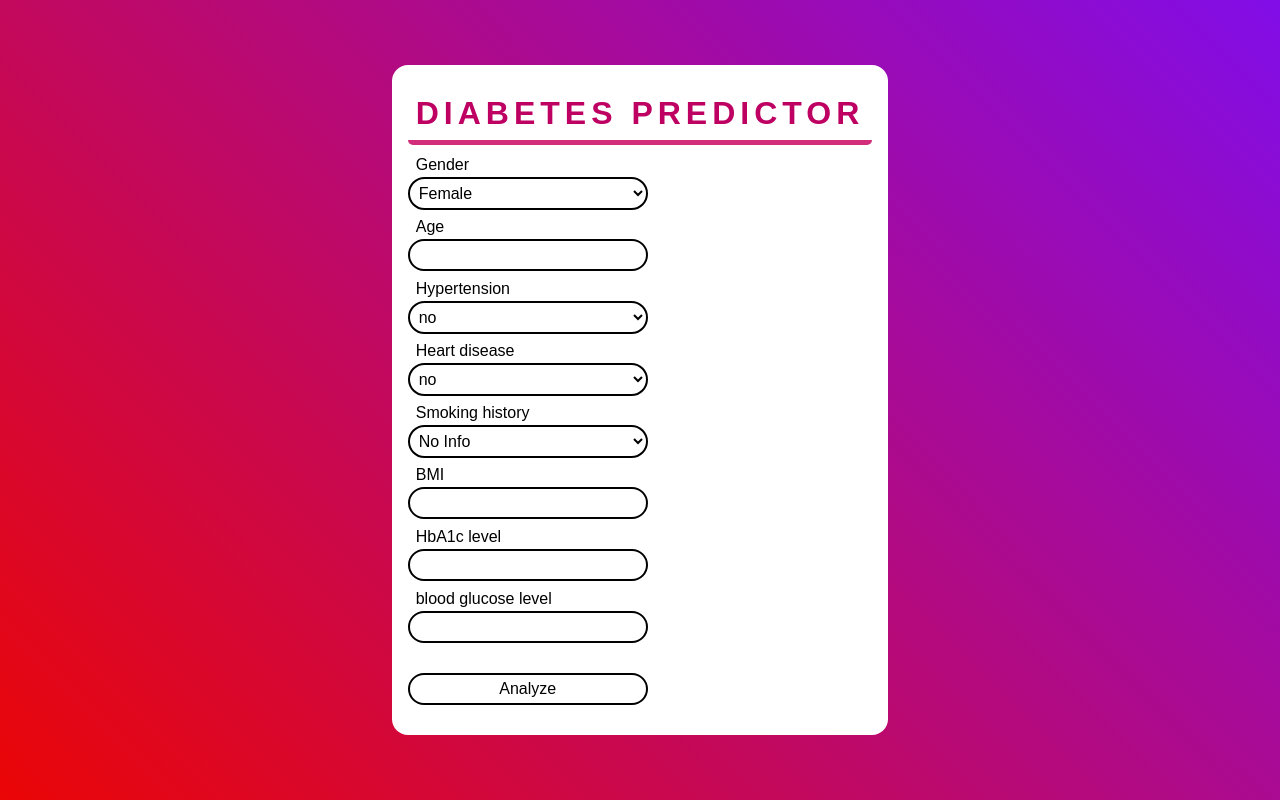
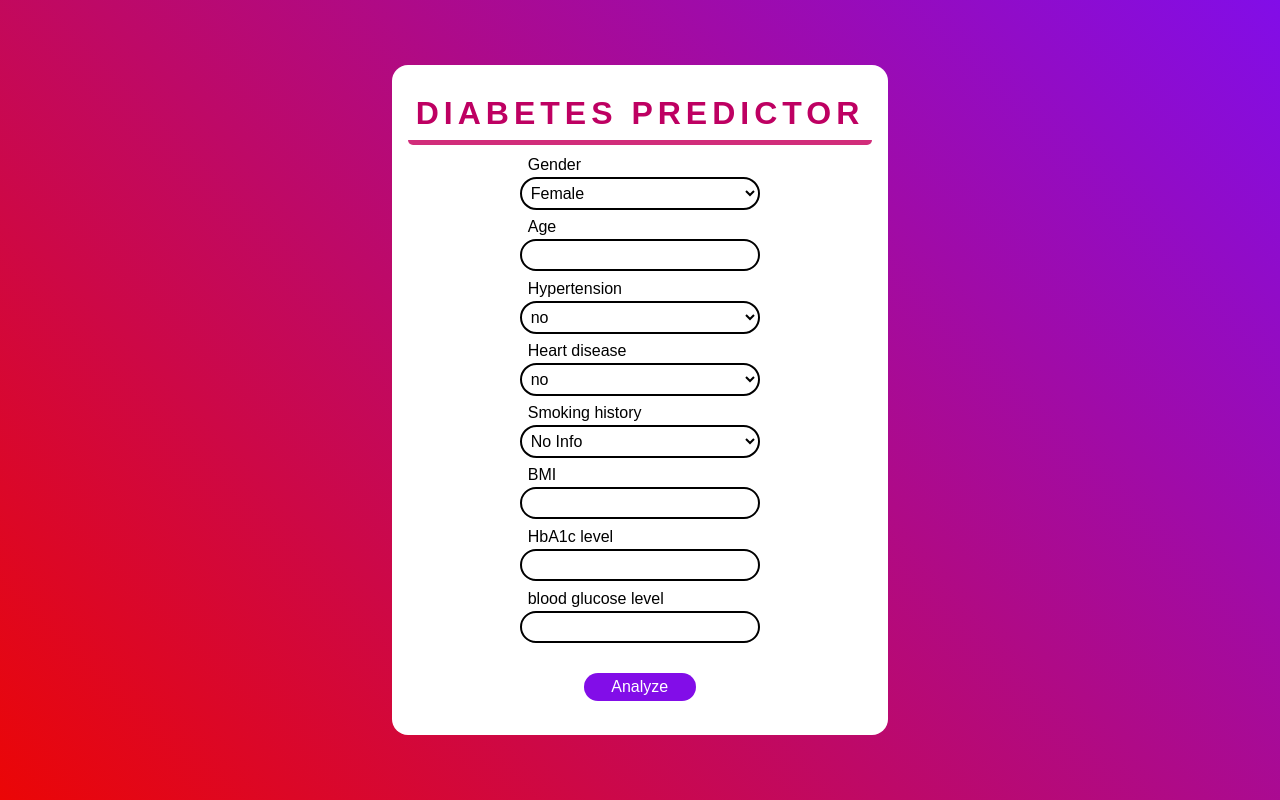
Before and after one commit to MeTuL10/diabetes-api, a Flask app: page / in a window 1280 px wide. Run offline with Flask 3, Linux system fonts and the light colour scheme; some libraries are stand-ins or nearby versions.

Commit message:
changes in css

```diff
--- a/app.py
+++ b/app.py
@@ -38,9 +38,9 @@ def return_prediction(model,user_input):
     #classes = np.array(['setosa', 'versicolor', 'virginica'])
     output = model.predict(input)
     if output>0.1:
-        return "Positive"
+        return "POSITIVE"
     else:
-        return "Negative"
+        return "NEGATIVE"
 
 app = Flask(__name__)
 # Configure a secret SECRET_KEY
--- a/static/style.css
+++ b/static/style.css
@@ -35,11 +35,12 @@ body {
   width: 300px;
   height: 30px;
   margin-bottom: 2rem;
+
 }
 .center .inputbox input {
   position:absolute;
   top: 0;
-  left: 0;
+  left: 7rem;
   width: 80%;
   border: 2px solid #000;
   outline: none;
@@ -51,7 +52,7 @@ body {
 .center .inputbox select {
     position: absolute;
     top: 0;
-    left: 0;
+    left: 7rem;
     width: 80%;
     border: 2px solid #000;
     outline: none;
@@ -64,17 +65,19 @@ body {
 .center .inputbox span {
   position: absolute;
   top: -1.3rem;
-  left: 0.5rem;
+  left: 7.5rem;
   font-size: 1em;
   font-family: sans-serif;
 }
 
-.center .inputbox button {
-  width: 50%;
-  background: dodgerblue;
-  color: #fff;
-  border: #fff;
-}
-.center .inputbox:hover [type="button"] {
-  background: linear-gradient(45deg, greenyellow, dodgerblue);
-}
+.center .inputbox .button {
+    width: 7rem;
+    left:11rem;
+    background: rgb(130, 13, 232);
+    color: #fff;
+    border: #fff;
+    transition: 0.5s;
+  }
+  .center .inputbox:hover .button {
+    background: rgb(235, 6, 6);
+  }
--- a/templates/index.html
+++ b/templates/index.html
@@ -21,6 +21,6 @@
  <span>HbA1c level</span></div>
  <div class="inputbox">{{form.blood_glucose_level}}
  <span>blood glucose level</span></div>
- <div class="inputbox">{{ form.submit() }}</div>
+ <div class="inputbox">{{ form.submit(class="button") }}</div>
 </form>
 </div>
```
